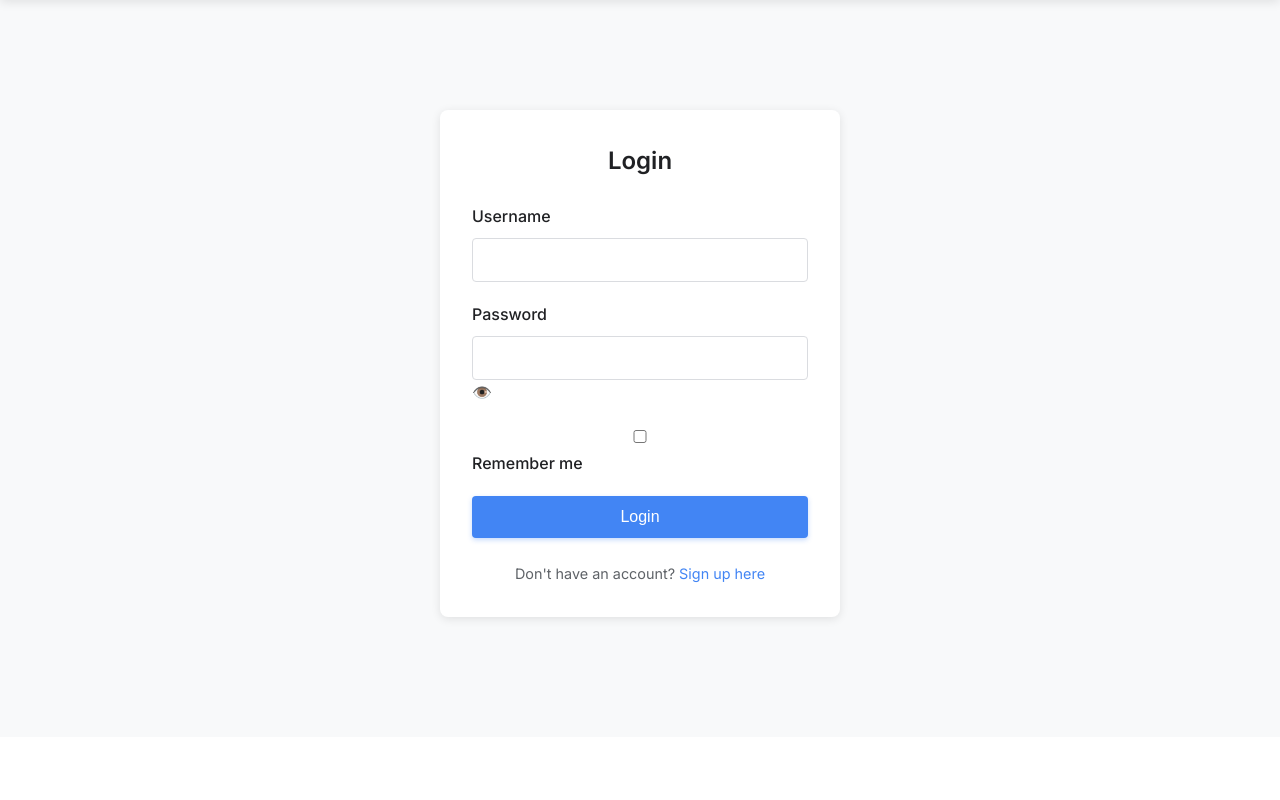
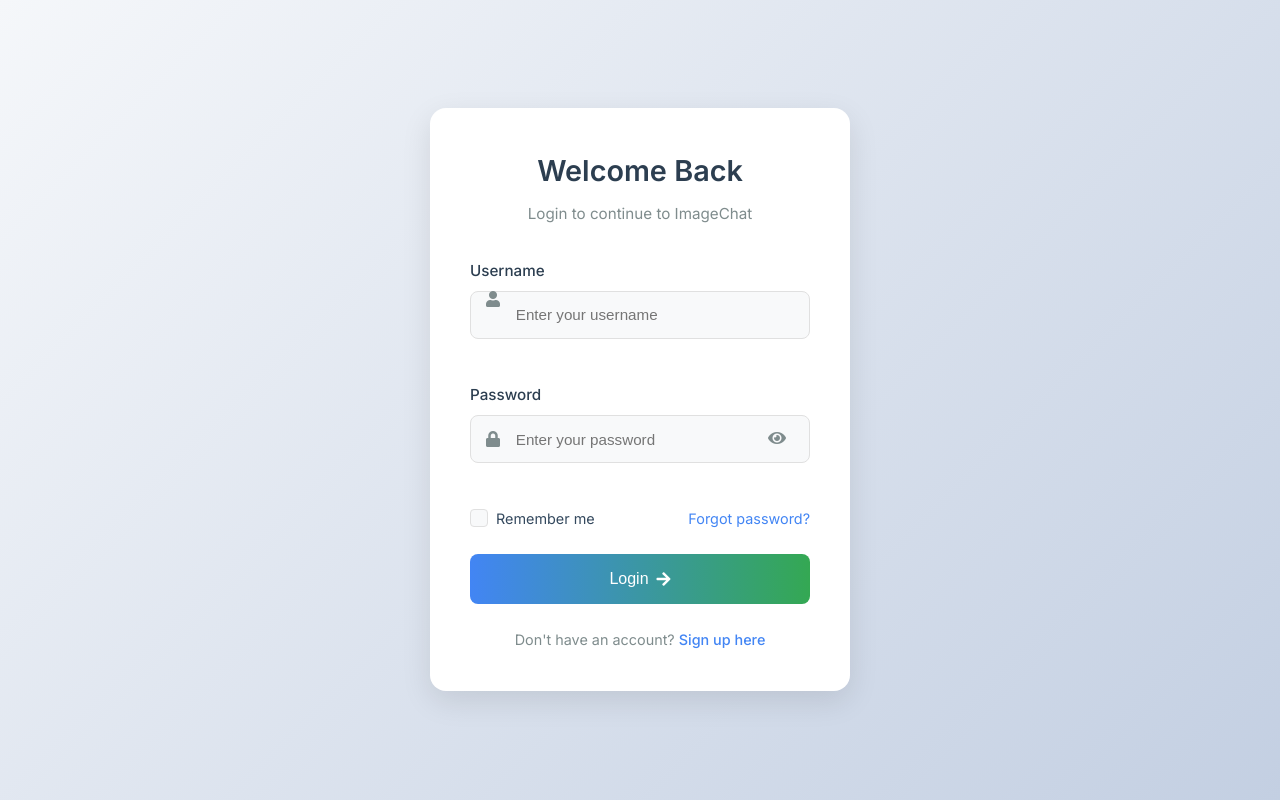
Before and after one commit to Supriyadasari04/AI-Powered-Image-Chatbot, a Flask app: page /login in a window 1280 px wide. Shown: the part 63-863 px from the top of the page. Before the commit the page ends 685 px from the top, so only its background shows below. Run offline with Flask 3, Linux system fonts and the light colour scheme.

Commit message:
login page - on work

```diff
--- a/static/style.css
+++ b/static/style.css
@@ -1446,3 +1446,222 @@ html {
     animation: float 1.5s ease-in-out infinite;
     box-shadow: 0 5px 15px rgba(0, 0, 0, 0.2);
 }
+
+/* ===== Enhanced Auth Styles ===== */
+.auth-container {
+    display: flex;
+    justify-content: center;
+    align-items: center;
+    min-height: 100vh;
+    padding: 2rem;
+    background: linear-gradient(135deg, #f5f7fa 0%, #c3cfe2 100%);
+}
+
+.auth-card {
+    background: white;
+    border-radius: 16px;
+    box-shadow: 0 10px 30px rgba(0, 0, 0, 0.1);
+    width: 100%;
+    max-width: 420px;
+    padding: 2.5rem;
+    animation: fadeIn 0.5s ease-out;
+}
+
+.auth-header {
+    text-align: center;
+    margin-bottom: 2rem;
+}
+
+.auth-header h2 {
+    font-size: 1.8rem;
+    color: #2c3e50;
+    margin-bottom: 0.5rem;
+}
+
+.auth-header p {
+    color: #7f8c8d;
+    font-size: 0.95rem;
+}
+
+.auth-form {
+    display: flex;
+    flex-direction: column;
+    gap: 1.5rem;
+}
+
+.form-group {
+    position: relative;
+}
+
+.form-group label {
+    display: block;
+    margin-bottom: 0.5rem;
+    font-weight: 500;
+    color: #2c3e50;
+    font-size: 0.95rem;
+}
+
+.form-group input {
+    width: 100%;
+    padding: 0.9rem 1rem 0.9rem 2.8rem;
+    border: 1px solid #e0e0e0;
+    border-radius: 8px;
+    font-size: 0.95rem;
+    transition: all 0.3s ease;
+    background-color: #f8f9fa;
+}
+
+.form-group input:focus {
+    border-color: #4285F4;
+    box-shadow: 0 0 0 3px rgba(66, 133, 244, 0.2);
+    outline: none;
+    background-color: white;
+}
+
+.input-icon {
+    position: absolute;
+    left: 1rem;
+    top: 50%;
+    transform: translateY(-50%);
+    color: #7f8c8d;
+    font-size: 1rem;
+}
+
+.password-wrapper {
+    position: relative;
+}
+
+.toggle-password {
+    position: absolute;
+    right: 1rem;
+    top: 50%;
+    transform: translateY(-50%);
+    background: none;
+    border: none;
+    color: #7f8c8d;
+    cursor: pointer;
+    font-size: 1rem;
+    padding: 0.5rem;
+    transition: color 0.3s;
+}
+
+.toggle-password:hover {
+    color: #4285F4;
+}
+
+.form-options {
+    display: flex;
+    justify-content: space-between;
+    align-items: center;
+    font-size: 0.9rem;
+}
+
+.checkbox-container {
+    display: flex;
+    align-items: center;
+    cursor: pointer;
+    color: #34495e;
+    user-select: none;
+}
+
+.checkbox-container input {
+    position: absolute;
+    opacity: 0;
+    cursor: pointer;
+    height: 0;
+    width: 0;
+}
+
+.checkmark {
+    position: relative;
+    height: 18px;
+    width: 18px;
+    background-color: #f8f9fa;
+    border: 1px solid #e0e0e0;
+    border-radius: 4px;
+    margin-right: 0.5rem;
+    transition: all 0.3s;
+}
+
+.checkbox-container input:checked ~ .checkmark {
+    background-color: #4285F4;
+    border-color: #4285F4;
+}
+
+.checkmark:after {
+    content: "";
+    position: absolute;
+    display: none;
+    left: 6px;
+    top: 2px;
+    width: 5px;
+    height: 10px;
+    border: solid white;
+    border-width: 0 2px 2px 0;
+    transform: rotate(45deg);
+}
+
+.checkbox-container input:checked ~ .checkmark:after {
+    display: block;
+}
+
+.forgot-password {
+    color: #4285F4;
+    text-decoration: none;
+    transition: color 0.3s;
+}
+
+.forgot-password:hover {
+    color: #3367d6;
+    text-decoration: underline;
+}
+
+.auth-btn {
+    width: 100%;
+    padding: 1rem;
+    background: linear-gradient(to right, #4285F4, #34A853);
+    color: white;
+    border: none;
+    border-radius: 8px;
+    font-size: 1rem;
+    font-weight: 500;
+    cursor: pointer;
+    transition: all 0.3s;
+    display: flex;
+    align-items: center;
+    justify-content: center;
+    gap: 0.5rem;
+}
+
+.auth-btn:hover {
+    transform: translateY(-2px);
+    box-shadow: 0 5px 15px rgba(66, 133, 244, 0.3);
+}
+
+.auth-btn:active {
+    transform: translateY(0);
+}
+
+.auth-footer {
+    text-align: center;
+    margin-top: 1.5rem;
+    font-size: 0.9rem;
+    color: #7f8c8d;
+}
+
+.auth-link {
+    color: #4285F4;
+    text-decoration: none;
+    font-weight: 500;
+    transition: color 0.3s;
+}
+
+.auth-link:hover {
+    color: #3367d6;
+    text-decoration: underline;
+}
+
+@keyframes fadeIn {
+    from { opacity: 0; transform: translateY(10px); }
+    to { opacity: 1; transform: translateY(0); }
+}
--- a/templates/base.html
+++ b/templates/base.html
@@ -7,6 +7,7 @@
     <link rel="stylesheet" href="/static/style.css">
     <link href="https://fonts.googleapis.com/css2?family=Inter:wght@400;500;600&display=swap" rel="stylesheet">
     <link rel="stylesheet" href="https://cdnjs.cloudflare.com/ajax/libs/font-awesome/6.4.0/css/all.min.css">
+    <link rel="stylesheet" href="https://cdnjs.cloudflare.com/ajax/libs/font-awesome/5.15.4/css/all.min.css">
 </head>
 <body>
     <nav>
--- a/templates/login.html
+++ b/templates/login.html
@@ -3,34 +3,60 @@
 {% block content %}
 <div class="auth-container">
     <div class="auth-card">
-        <h2>Login</h2>
-        <form method="POST" action="{{ url_for('login') }}">
+        <div class="auth-header">
+            <h2>Welcome Back</h2>
+            <p>Login to continue to ImageChat</p>
+        </div>
+
+        <form method="POST" action="{{ url_for('login') }}" class="auth-form">
             <div class="form-group">
                 <label for="username">Username</label>
-                <input type="text" id="username" name="username" required>
+                <input type="text" id="username" name="username" required placeholder="Enter your username">
+                <i class="fas fa-user input-icon"></i>
             </div>
+
             <div class="form-group">
                 <label for="password">Password</label>
-                <div class="password-input">
-                    <input type="password" id="password" name="password" required>
-                    <span class="toggle-password" onclick="togglePassword('password')">👁️</span>
+                <div class="password-wrapper">
+                    <input type="password" id="password" name="password" required placeholder="Enter your password">
+                    <i class="fas fa-lock input-icon"></i>
+                    <button type="button" class="toggle-password" aria-label="Toggle password visibility">
+                        <i class="fas fa-eye"></i>
+                    </button>
                 </div>
             </div>
-            <div class="form-group">
-                <label>
-                    <input type="checkbox" name="remember"> Remember me
+
+            <div class="form-options">
+                <label class="checkbox-container">
+                    <input type="checkbox" name="remember">
+                    <span class="checkmark"></span>
+                    Remember me
                 </label>
+                <a href="#" class="forgot-password">Forgot password?</a>
             </div>
-            <button type="submit" class="btn primary-btn">Login</button>
+
+            <button type="submit" class="btn auth-btn">
+                <span>Login</span>
+                <i class="fas fa-arrow-right"></i>
+            </button>
         </form>
-        <p class="auth-link">Don't have an account? <a href="{{ url_for('signup') }}">Sign up here</a></p>
+
+        <div class="auth-footer">
+            <p>Don't have an account? <a href="{{ url_for('signup') }}" class="auth-link">Sign up here</a></p>
+        </div>
     </div>
 </div>
 
 <script>
-    function togglePassword(id) {
-        const input = document.getElementById(id);
-        input.type = input.type === 'password' ? 'text' : 'password';
-    }
+    document.addEventListener('DOMContentLoaded', function() {
+        const togglePassword = document.querySelector('.toggle-password');
+        const password = document.getElementById('password');
+
+        togglePassword.addEventListener('click', function() {
+            const type = password.getAttribute('type') === 'password' ? 'text' : 'password';
+            password.setAttribute('type', type);
+            this.querySelector('i').classList.toggle('fa-eye-slash');
+        });
+    });
 </script>
 {% endblock %}
```
